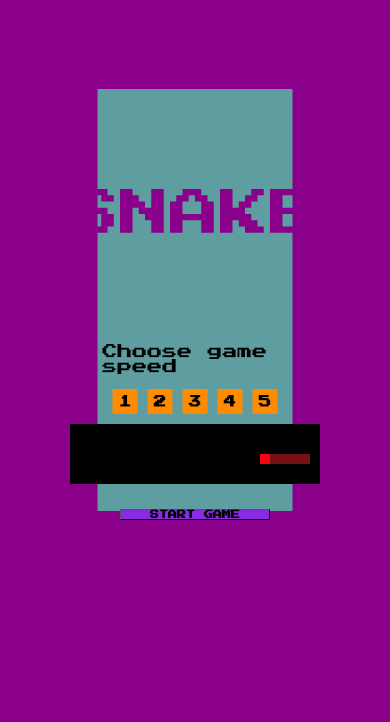
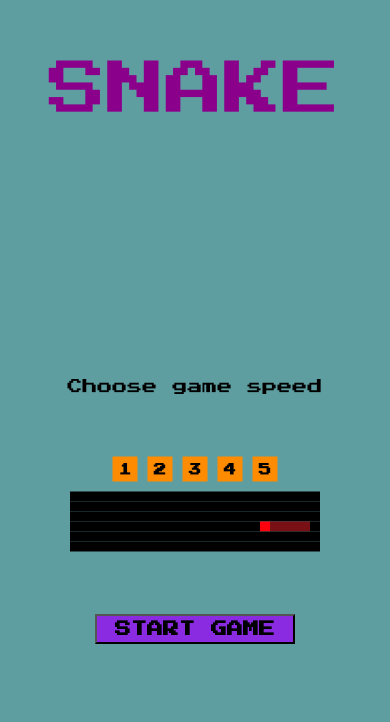
Before and after one commit to Scidie/Snake-Game, a plain HTML site: page index.html in a window 390 px wide. Shown: the part 122-844 px from the top of the page. Drawn offline with Linux system fonts and the light colour scheme; a web font is replaced by a local one.

Commit message:
make game layout responsive

```diff
--- a/index.html
+++ b/index.html
@@ -18,7 +18,9 @@
 <body>
     <div id="start-game-window">
         <div id="title">SNAKE</div>
-        <div style="font-size: 30px; margin: 10px;">Choose game speed</div>
+        <div id="start-menu-container">
+            <div id="menu-text">Choose game speed</div>
+            <div id="preview-and-buttons-container">
                 <div id="settings-container">
                     <button class="speed-button" id="speed1">1</button>
                     <button class="speed-button" id="speed2">2</button>
@@ -27,7 +29,9 @@
                     <button class="speed-button" id="speed5">5</button>
                 </div>
                 <div id="preview-gameboard"></div>
+            </div>
             <button id="start-game-button">START GAME</button>
+        </div>
     </div>
     <div id="main-game-window" style="display: none;">
         <div id="top-menu-main-window">
@@ -41,14 +45,11 @@
         <div id="gameboard"></div>
     </div>
     <div id="game-over-screen" style="display: none;">
-        <div class="game-over-text">GAME OVER:</div>
-        <div class="game-over-text">YOUR FINAL SCORE:</div>
-        <div id="final-score" class="game-over-text"></div>
-    </div>
-    <div id="game-over-screen" style="display: none;">
         <div class="game-over-text">GAME OVER</div>
-        <div class="game-over-text">YOUR FINAL SCORE:</div>
-        <div id="final-score" class="game-over-text"></div>
+        <dir>
+            <span class="game-over-text">YOUR FINAL SCORE:</span><span id="final-score" class="game-over-text"></span>
+        </dir>
+
     </div>
     <script src="./script.js"></script>
 </body>
--- a/script.js
+++ b/script.js
@@ -371,8 +371,11 @@ function deleteFood() {
 function createField(typeOfField, gameboard) {
     let field = document.createElement("div");
     field.className = typeOfField;
+    field.classList.add("field-settings")
     if (gameboard.id === "gameboard") {
         field.classList.add("field")
+    } else {
+        field.classList.add("preview-field")
     }
     return field;
 }
--- a/style.css
+++ b/style.css
@@ -10,7 +10,6 @@ body {
     justify-content: center;
     font-family: 'Press Start 2P', cursive;
     background-color: darkmagenta;
-    transform: scale(0.5);
     /* background-image: url("./images/./snakes1.jpg"); */
 }
 
@@ -31,29 +30,30 @@ body {
 
 .empty-field {
     display: flex;
-    width: 20px;
-    height: 20px;
     background-color: black;
+}
+.field {
+    width: 2vw;
+    height: 2vw;
+}
+
+.preview-field {
+   width: 20px;
+   height: 20px;
 }
 
 .snake-head {
     display: flex;
-    width: 20px;
-    height: 20px;
     background-color: rgb(255, 0, 13);
 }
 
 .snake-body {
     display: flex;
-    width: 20px;
-    height: 20px;
     background-color: rgb(121, 16, 21);
 }
 
 .food {
     display: flex;
-    width: 20px;
-    height: 20px;
     background-color: rgb(255, 255, 255);
 }
 
@@ -85,11 +85,12 @@ body {
 
 #settings-container {
     display: flex;
+    justify-content: center;
     margin: 10px;
 }
 
 #start-game-button {
-    margin: 50px;
+    margin-top: 40px;
     width: 300px;
     height: 60px;
     font-size: large;
@@ -121,12 +122,25 @@ body {
 }
 
 #title {
-
-    font-size: 100px;
-    margin: 200px;
+    display: flex;
+    justify-content: center;
+    align-items: center;
+    height: 50vh;
+    width: 100vw;
+    font-size: 15vw;
     color: darkmagenta;
     font-family: 'Press Start 2P', cursive;
 
+}
+
+#start-menu-container {
+    display: flex;
+    justify-content: center;
+    align-items: center;
+    flex-direction: column;
+    height: 50vh;
+    width: 100vw;
+    font-size: 5vh;
 }
 
 #exit-game-button {
@@ -137,9 +151,53 @@ body {
     display: flex;
     z-index: 10;
     display: flex;
+    background-color: white;
+    flex-direction: column;
+    justify-content: center;
+    align-items: center;
     position: absolute;
+    font-size: 3vw;
 }
 
 .game-over-text {
     background-color: white;
 }
+
+#menu-text {
+    font-size: 30px;
+}
+
+#preview-and-buttons-container {
+    display: flex;
+    flex-direction: column;
+}
+
+@media screen and (max-width: 780px) {
+    #menu-text {
+        font-size: 15px;
+    }
+
+    #preview-and-buttons-container {
+        transform: scale(0.5);
+    }
+
+    #start-game-button {
+        margin-top: 10px;
+        width: 200px;
+        height: 30px;
+        font-size: medium;
+        font-weight: bold;
+        background-color: blueviolet;
+        font-family: 'Press Start 2P', cursive;
+    }
+}
+
+@media screen and (max-width: 950px) {
+    #gameboard {
+        transform: scale(100vw/0.6);
+    }
+
+    /* #top-menu-main-window {
+        transform: scale(calc(100vh*0.6));
+    } */
+}
```
Lines whose indentation alone changed are shown as unchanged.
